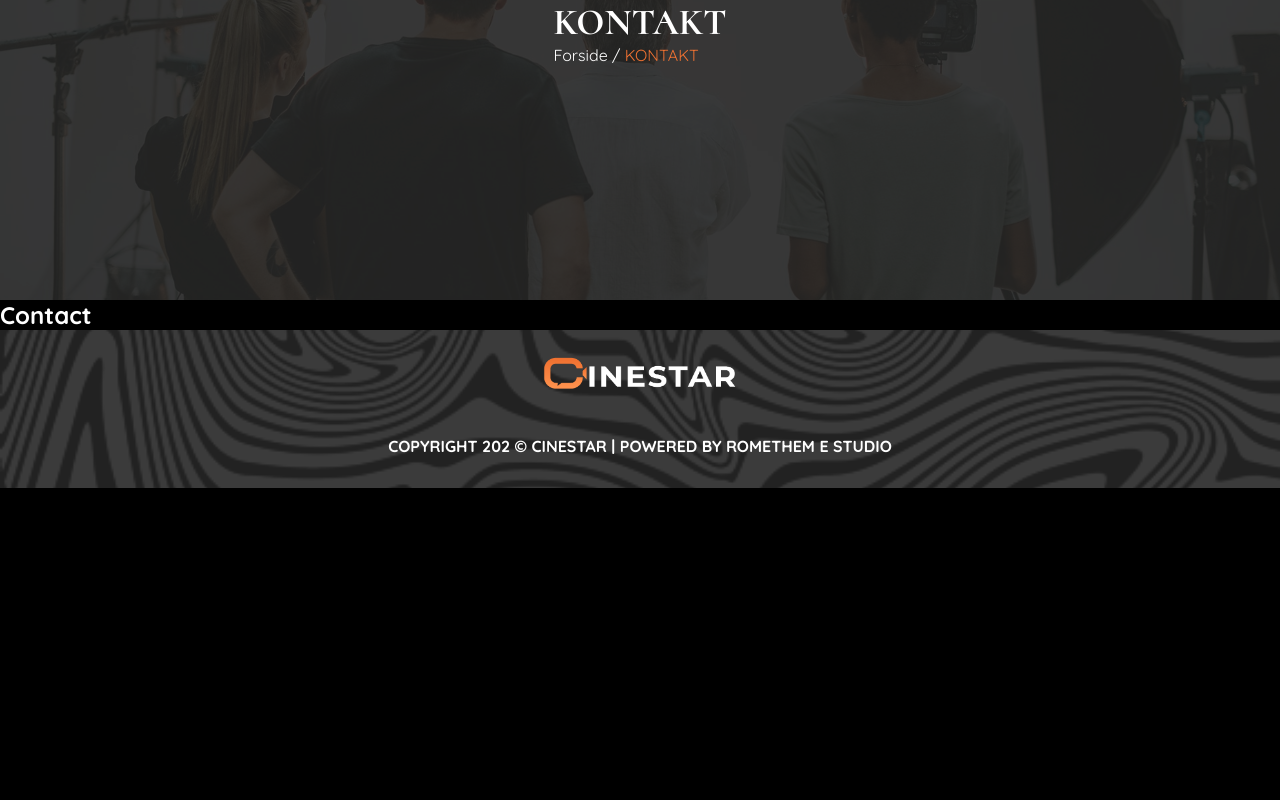
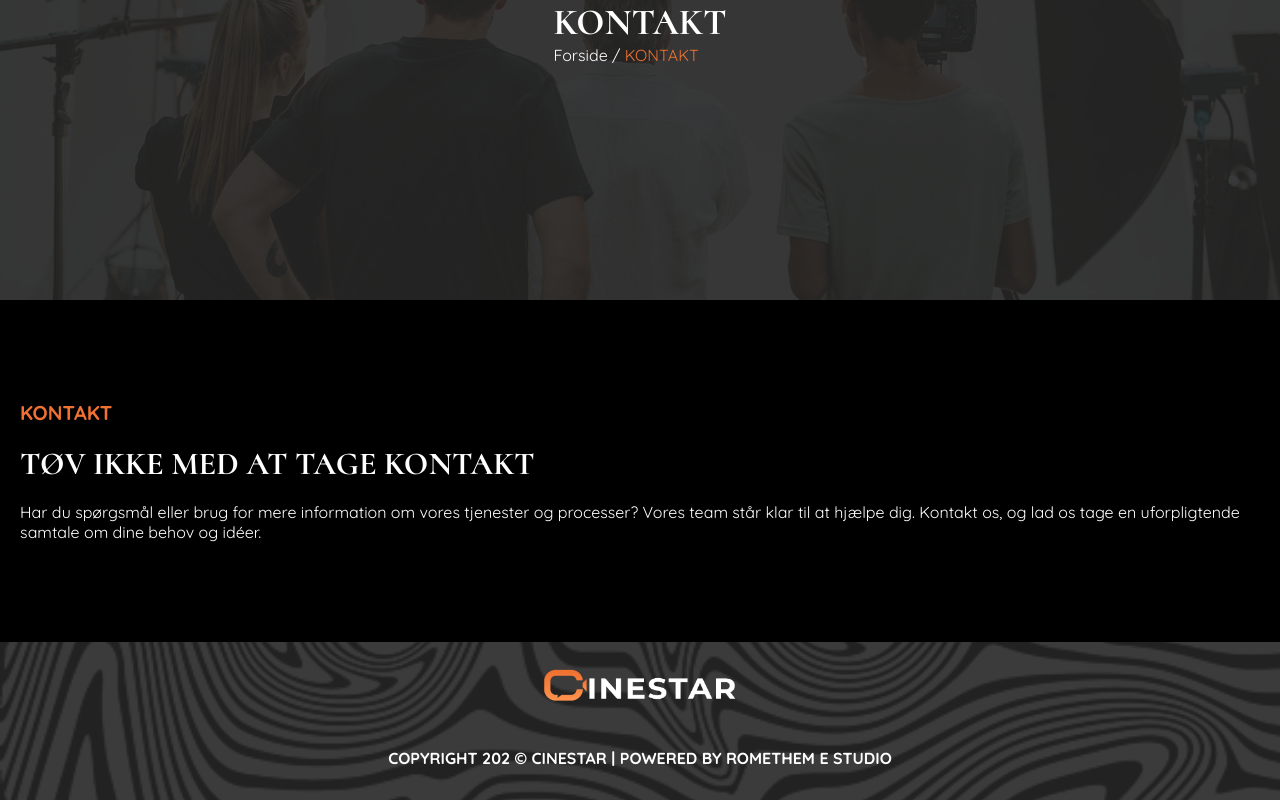
Before and after one commit to NataliyaKr/Cinestar, a React (Vite) app: page /contact in a window 1280 px wide. Shown: the part 864-1664 px from the top of the page. Before the commit the page ends 1352 px from the top, so only its background shows below. Built offline with nearby package versions, Linux system fonts and the light colour scheme.

Commit message:
contactTitle

```diff
--- /dev/null
+++ b/src/components/contact/Contact.jsx
@@ -0,0 +1,19 @@
+import styles from "./contact.module.css";
+
+const Contact = () => {
+  return (
+    <>
+      <article className={styles.contactContainer}>
+        <h2 className={styles.contactTitle}>Kontakt</h2>
+        <h2 className={styles.contactSubTitle}>TØV IKKE MED AT TAGE KONTAKT</h2>
+        <p className={styles.contactText}>
+          Har du spørgsmål eller brug for mere information om vores tjenester og
+          processer? Vores team står klar til at hjælpe dig. Kontakt os, og lad
+          os tage en uforpligtende samtale om dine behov og idéer.
+        </p>
+      </article>
+    </>
+  );
+};
+
+export default Contact;
--- /dev/null
+++ b/src/components/contact/contact.module.css
@@ -0,0 +1,21 @@
+.contactContainer {
+  padding: 100px 20px;
+  align-items: center;
+}
+
+.contactTitle {
+  text-transform: uppercase;
+  color: var(--secondary-color);
+  font-size: 1.25rem;
+}
+
+.contactSubTitle {
+  font-size: 2rem;
+  font-family: "Cormorant", serif;
+  margin-top: 1.2rem;
+}
+
+.contactText {
+  font-size: 1rem;
+  margin-top: 1.2rem;
+}
--- a/src/pages/contactPage/ContactPage.jsx
+++ b/src/pages/contactPage/ContactPage.jsx
@@ -1,12 +1,11 @@
+import Contact from "../../components/contact/Contact";
 import PageHeader from "../../components/pageHeader/PageHeader";
 
 export default function ContactPage() {
   return (
     <>
       <PageHeader path="contact" current="KONTAKT" />
-      <article>
-        <h2>Contact</h2>
-      </article>
+      <Contact />
     </>
   );
 }
```
